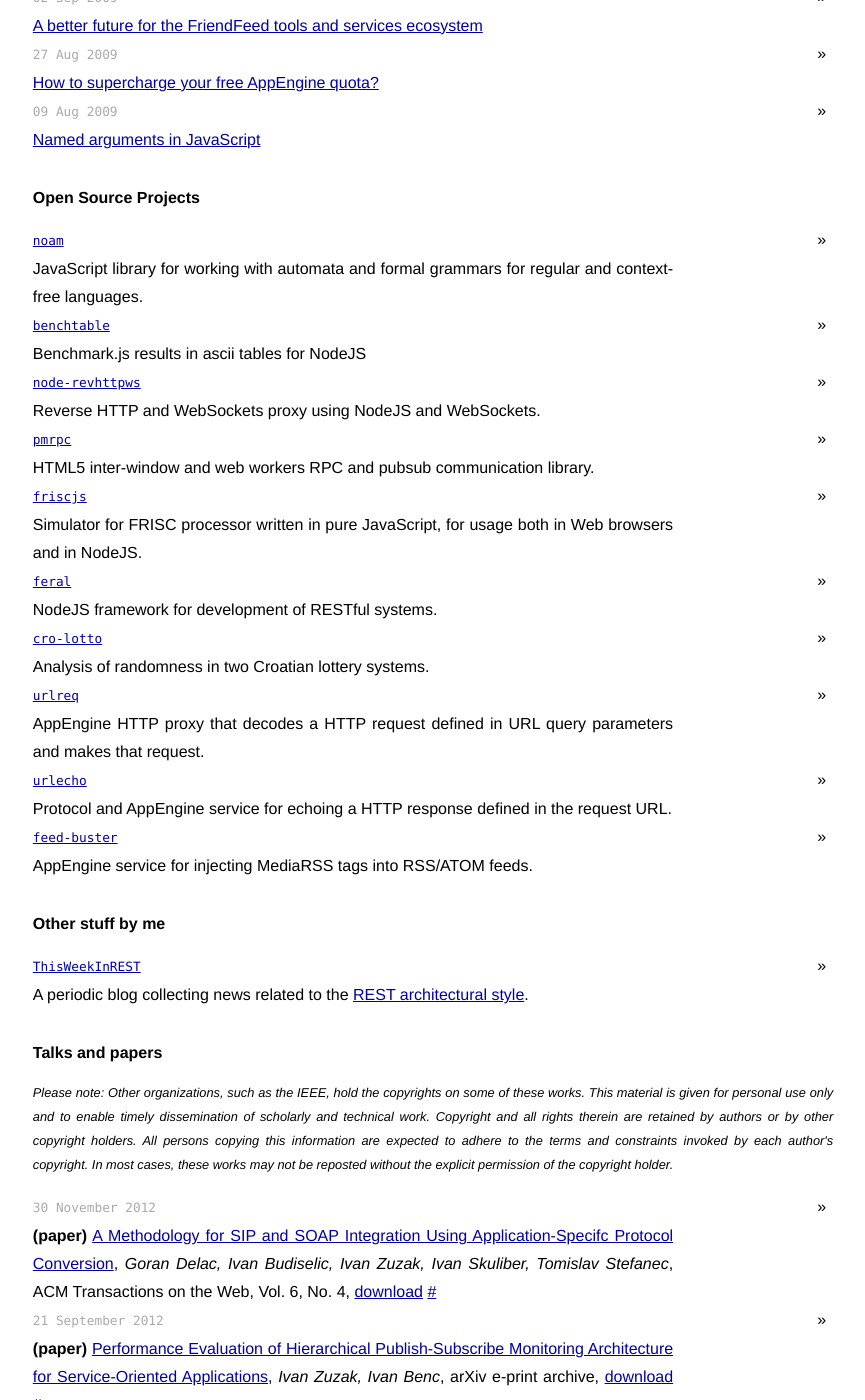
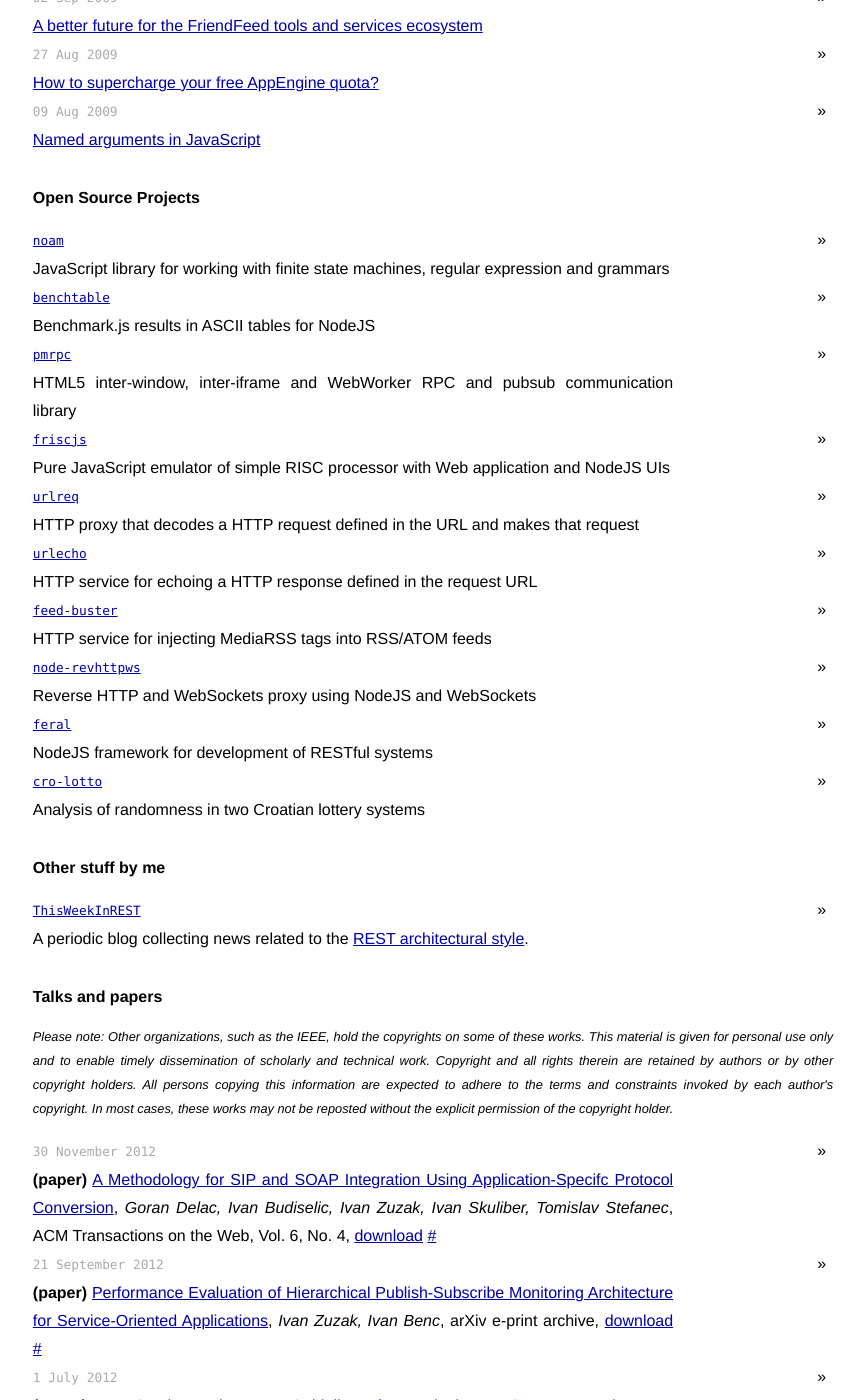
Before and after one commit to izuzak/izuzak.github.com, a Jekyll site: the page built from index.html, in a window 1280 px wide and 1400 px high, scrolled down 1257 px. Shown: the whole window, without its empty margins (207-1072 px from the left). Built offline with Jekyll 4.4.1, drawn with Linux system fonts in a browser that asks for light colours; Markdown is read by kramdown in place of the engine named in the settings; comment, search, counter and statistics services are not loaded.

Commit message:
tweak project list and descriptions

```diff
--- a/index.html
+++ b/index.html
@@ -4,44 +4,44 @@
 description: Hi! I'm Ivan Zuzak, a Web engineer. This is my homepage, blog, and list of project and papers.
 projects:
     - name: noam
-      description: JavaScript library for working with automata and formal grammars for regular and context-free languages.
+      description: JavaScript library for working with finite state machines, regular expression and grammars
       url: http://github.com/izuzak/noam
 
     - name: benchtable
-      description: Benchmark.js results in ascii tables for NodeJS
+      description: Benchmark.js results in ASCII tables for NodeJS
       url: https://github.com/izuzak/benchtable
 
-    - name: node-revhttpws
-      description: Reverse HTTP and WebSockets proxy using NodeJS and WebSockets.
-      url: http://github.com/izuzak/node-revhttpws/
-
     - name: pmrpc
-      description: HTML5 inter-window and web workers RPC and pubsub communication library.
+      description: HTML5 inter-window, inter-iframe and WebWorker RPC and pubsub communication library
       url: http://github.com/izuzak/pmrpc
 
     - name: friscjs
-      description: Simulator for FRISC processor written in pure JavaScript, for usage both in Web browsers and in NodeJS.
+      description: Pure JavaScript emulator of simple RISC processor with Web application and NodeJS UIs
       url: http://github.com/izuzak/FRISCjs
 
+    - name: urlreq
+      description: HTTP proxy that decodes a HTTP request defined in the URL and makes that request
+      url: http://github.com/izuzak/urlreq/
+
+    - name: urlecho
+      description: HTTP service for echoing a HTTP response defined in the request URL
+      url: http://github.com/izuzak/urlecho/
+
+    - name: feed-buster
+      description: HTTP service for injecting MediaRSS tags into RSS/ATOM feeds
+      url: http://code.google.com/p/feed-buster/
+
+    - name: node-revhttpws
+      description: Reverse HTTP and WebSockets proxy using NodeJS and WebSockets
+      url: http://github.com/izuzak/node-revhttpws/
+
     - name: feral
-      description: NodeJS framework for development of RESTful systems.
+      description: NodeJS framework for development of RESTful systems
       url: https://github.com/izuzak/feral
 
     - name: cro-lotto
-      description: Analysis of randomness in two Croatian lottery systems.
+      description: Analysis of randomness in two Croatian lottery systems
       url: http://github.com/izuzak/cro_lotto_analysis
-
-    - name: urlreq
-      description: AppEngine HTTP proxy that decodes a HTTP request defined in URL query parameters and makes that request.
-      url: http://github.com/izuzak/urlreq/
-
-    - name: urlecho
-      description: Protocol and AppEngine service for echoing a HTTP response defined in the request URL.
-      url: http://github.com/izuzak/urlecho/
-
-    - name: feed-buster
-      description: AppEngine service for injecting MediaRSS tags into RSS/ATOM feeds.
-      url: http://code.google.com/p/feed-buster/
 
 talks:
     - authors: Goran Delac, Ivan Budiselic, Ivan Zuzak, Ivan Skuliber, Tomislav Stefanec
```
